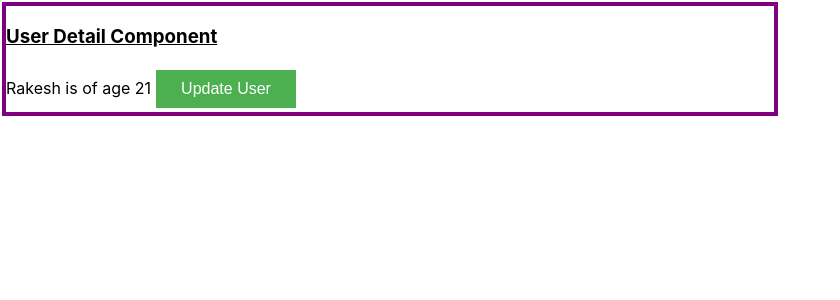
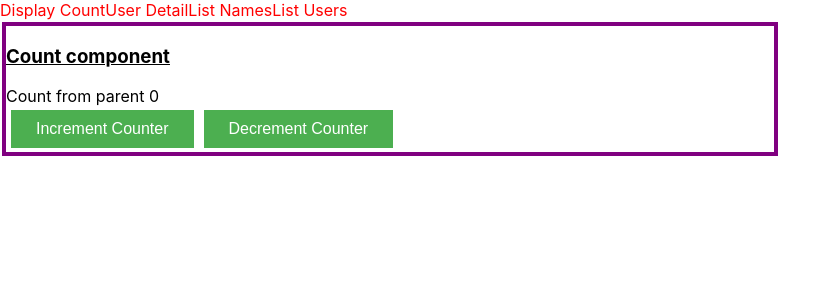
Before and after one commit to MadhuMuthumannan/emexo, a React (Create React App) app in the folder react/my-app/: page / in a window 1280 px wide. Shown: the top 300 px of the page, without its empty margins (0-840 px from the left). Built offline with nearby package versions, Linux system fonts and the light colour scheme.

Commit message:
added routes

```diff
--- /dev/null
+++ b/react/my-app/src/App.css
@@ -0,0 +1,3 @@
+a {
+  color: red;
+}
--- /dev/null
+++ b/react/my-app/src/App.js
@@ -0,0 +1,12 @@
+import {Link} from 'react-router-dom';
+import './App.css';
+export default function App() {
+  return (
+    <>
+      <Link to="/displayCount">Display Count</Link>
+      <Link to="/userDetail">User Detail</Link>
+      <Link to="/listNames">List Names</Link>
+      <Link to="/listUsers">List Users</Link>
+    </>
+  );
+}
--- a/react/my-app/src/children/displayCount.js
+++ b/react/my-app/src/children/displayCount.js
@@ -3,7 +3,7 @@ export default function DisplayCount() {
   const [count, setCount] = React.useState(0);
 
   return (
-    <div>
+    <div className="userDetailContainer">
       <h3>Count component</h3>
       <div>Count from parent {count}</div>
       <button onClick={() => setCount(count + 1)}>Increment Counter</button>
--- a/react/my-app/src/children/listNames.js
+++ b/react/my-app/src/children/listNames.js
@@ -14,7 +14,7 @@ export default function ListNames() {
   };
 
   return (
-    <div>
+    <div className="userDetailContainer">
       <h3>List Component</h3>
       <pre>Add User : </pre>
       <input
--- a/react/my-app/src/index.css
+++ b/react/my-app/src/index.css
@@ -97,3 +97,7 @@ button {
 div.userContainer > input {
   margin-left: 10px;
 }
+
+a {
+  text-decoration: none;
+}
--- a/react/my-app/src/index.js
+++ b/react/my-app/src/index.js
@@ -5,43 +5,24 @@ import UserDetail from './children/userDetail';
 import DisplayCount from './children/displayCount';
 import ListUsers from './children/listUsers';
 import DisplaySum from './children/displaySum';
-import { createBrowserRouter, RouterProvider } from 'react-router-dom';
+import { BrowserRouter, Routes, Route } from 'react-router-dom';
 import ListNames from './children/listNames';
+import App from './App';
 
 const root = ReactDOM.createRoot(document.getElementById('root'));
-const router = createBrowserRouter([
-  {
-    path: '/',
-    element: <UserDetail />,
-  },
-  {
-    path: '/displayCount',
-    element: <DisplayCount />,
-  },
-  {
-    path: '/listUsers',
-    element: <ListUsers />,
-  },
-  {
-    path: '/listNames',
-    element: <ListNames />,
-  },
-  {
-    path: '/displaySum',
-    element: <DisplaySum />,
-  },
-  {
-    path: '/userDetail',
-    element: <UserDetail />,
-  },
-  {
-    path: '/helloWorld',
-    element: <div>Hello world !!</div>,
-  },
-]);
 
 root.render(
   <React.StrictMode>
-    <RouterProvider router={router} />
+    <BrowserRouter>
+      <App />
+      <Routes>
+        <Route path="/" element={<DisplayCount />} />
+        <Route path="/displayCount" element={<DisplayCount />} />
+        <Route path="/listUsers" element={<ListUsers />} />
+        <Route path="/listNames" element={<ListNames />} />
+        <Route path="/displaySum" element={<DisplaySum />} />
+        <Route path="/userDetail" element={<UserDetail />} />
+      </Routes>
+    </BrowserRouter>
   </React.StrictMode>
 );
```
